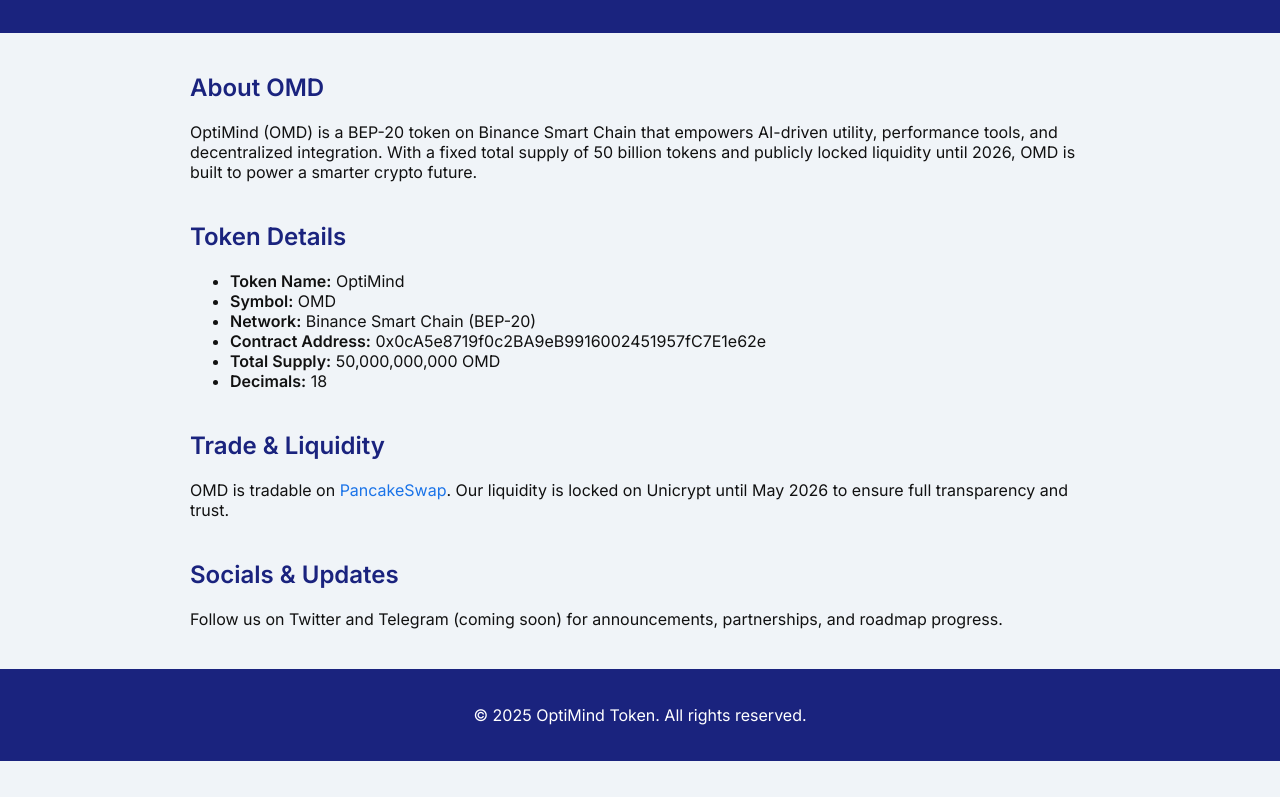
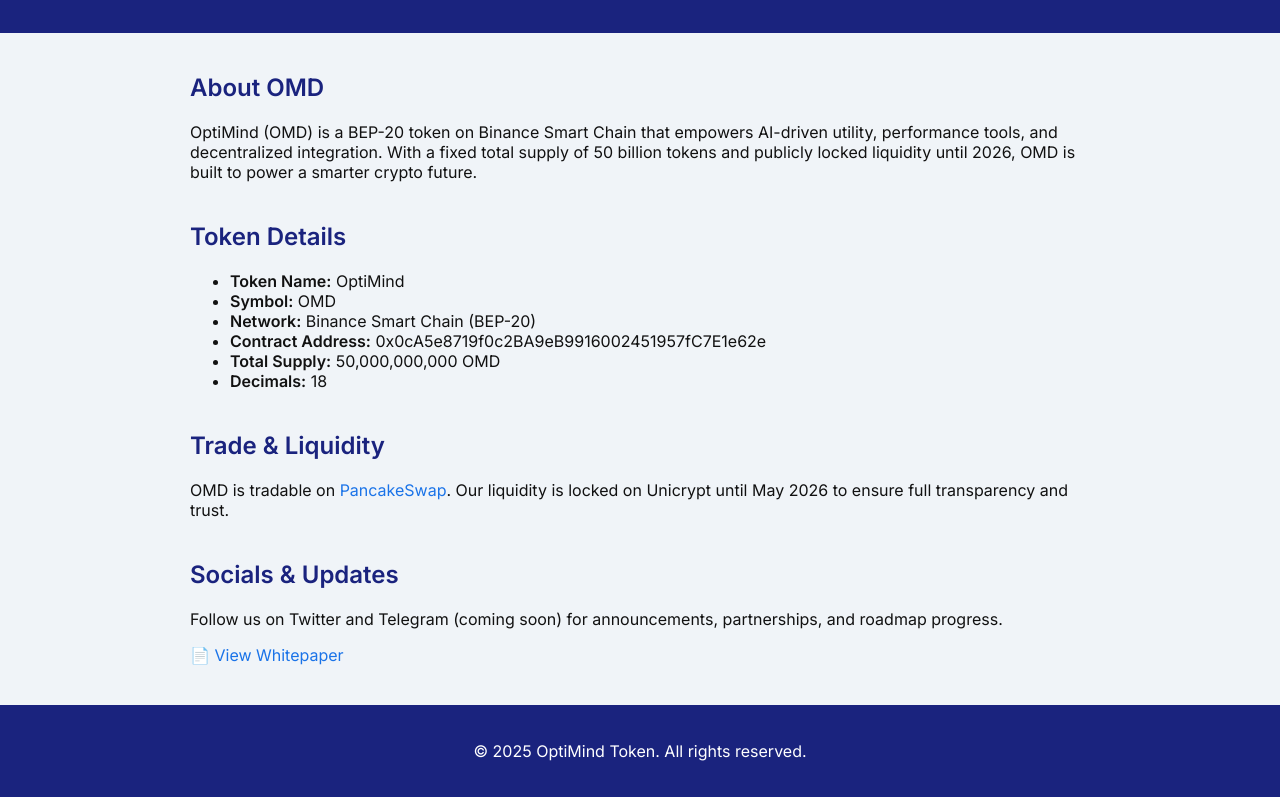
Before and after one commit to Synoon/optimind-token, a plain HTML site: page index.html in a window 1280 px wide. Shown: the part 125-922 px from the top of the page. Before the commit the page ends 886 px from the top, so only its background shows below. Drawn offline with Linux system fonts and the light colour scheme.

Commit message:
Update index.html

```diff
--- a/index.html
+++ b/index.html
@@ -70,6 +70,7 @@
     <div class="section">
       <h2>Socials & Updates</h2>
       <p>Follow us on Twitter and Telegram (coming soon) for announcements, partnerships, and roadmap progress.</p>
+      <p><a href="OptiMind_Whitepaper.pdf" target="_blank">📄 View Whitepaper</a></p>
     </div>
   </main>
   <footer>
```
